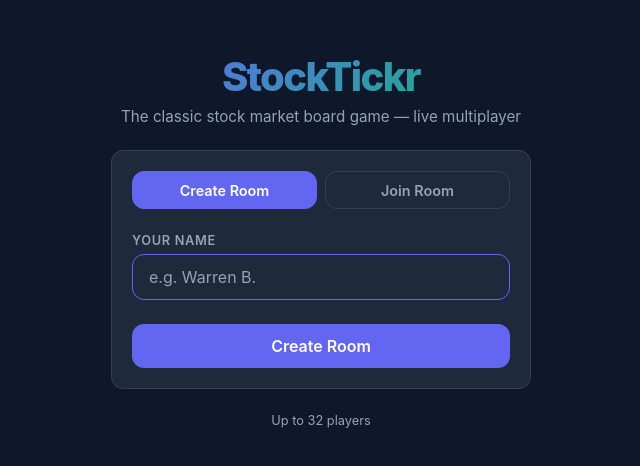
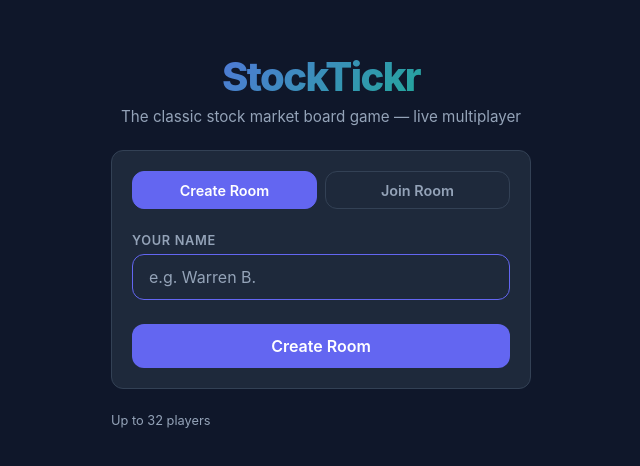
Before and after one commit to davewiebe/StockTickr, a React (Create React App) app in the folder client/: page / in a window 1280 px wide. Shown: the part 160-626 px from the top of the page, without its empty margins (319-959 px from the left). Built offline with nearby package versions, Linux system fonts and the light colour scheme; no server answers.

Commit message:
Relabel + right-align deploy date in lobby footer
Change 'Last deployed <date>' to 'Last update: YYYY-MM-DD' (ISO date,
no timezone ambiguity) and right-align it within the footer; 'Up to 32
players' stays on the left.

Co-Authored-By: Claude Opus 4.8 <noreply@anthropic.com>

```diff
--- a/client/src/components/LobbyScreen.css
+++ b/client/src/components/LobbyScreen.css
@@ -62,4 +62,14 @@
   text-align: center;
 }
 
-.lobby-footer { color: var(--muted); font-size: 0.8rem; }
+.lobby-footer {
+  color: var(--muted);
+  font-size: 0.8rem;
+  width: 100%;
+  max-width: 420px;
+  display: flex;
+  align-items: center;
+  justify-content: space-between;
+  gap: 0.75rem;
+}
+.lobby-deployed { margin-left: auto; text-align: right; }
--- a/client/src/components/LobbyScreen.jsx
+++ b/client/src/components/LobbyScreen.jsx
@@ -4,7 +4,7 @@ import { BUILD_DATE } from '../buildInfo';
 import './LobbyScreen.css';
 
 const deployedLabel = BUILD_DATE
-  ? `Last deployed ${new Date(BUILD_DATE).toLocaleDateString(undefined, { year: 'numeric', month: 'short', day: 'numeric' })}`
+  ? `Last update: ${BUILD_DATE.slice(0, 10)}`
   : null;
 
 export default function LobbyScreen({ onJoined }) {
@@ -94,8 +94,8 @@ export default function LobbyScreen({ onJoined }) {
       </div>
 
       <footer className="lobby-footer">
-        Up to 32 players
-        {deployedLabel && <><br />{deployedLabel}</>}
+        <span>Up to 32 players</span>
+        {deployedLabel && <span className="lobby-deployed">{deployedLabel}</span>}
       </footer>
     </div>
   );
```
